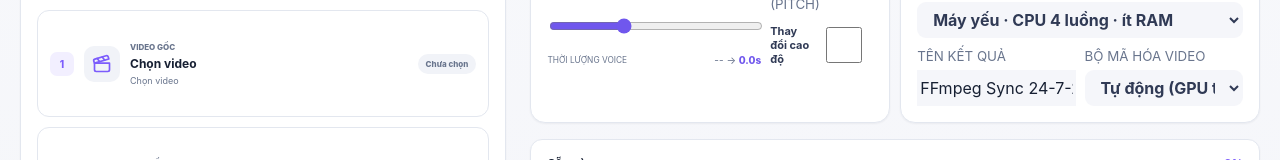
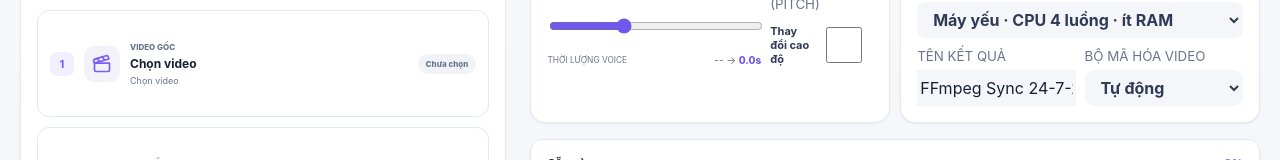
Before and after one commit to nguyenduchung98/HHVietSub, a React (Vite) app: page / in a window 1280 px wide. Both pictures are taken after a click on the button "Đồng bộ & CapCut". Shown: the part 300-460 px from the top of the page. Built offline with nearby package versions, Linux system fonts and the light colour scheme.

Commit message:
style: shorten automatic encoder label

```diff
--- a/src/App.tsx
+++ b/src/App.tsx
@@ -944,7 +944,7 @@ function FfmpegAndCapCutTab() {
         <label><small>CẤU HÌNH THEO MÁY</small><select value={renderProfile} onChange={(e)=>setRenderProfile(e.target.value as typeof renderProfile)}><option value="weak">Máy yếu · CPU 4 luồng · ít RAM</option><option value="balanced">Cân bằng · GPU tự động</option><option value="fast">Máy mạnh · GPU · cache lớn</option></select></label>
         <div className="panel-card-grid-2">
           <label><small>TÊN KẾT QUẢ</small><input value={jobName} onChange={(e)=>setJobName(e.target.value)}/></label>
-          <label><small>BỘ MÃ HÓA VIDEO</small><select value={encoder} onChange={(e)=>setEncoder(e.target.value)}><option value="auto">Tự động (GPU tốt nhất)</option><option value="nvenc">NVIDIA NVENC</option><option value="amf">AMD AMF</option><option value="qsv">Intel QSV</option><option value="x264">CPU (libx264)</option></select></label>
+          <label><small>BỘ MÃ HÓA VIDEO</small><select value={encoder} onChange={(e)=>setEncoder(e.target.value)}><option value="auto">Tự động</option><option value="nvenc">NVIDIA NVENC</option><option value="amf">AMD AMF</option><option value="qsv">Intel QSV</option><option value="x264">CPU (libx264)</option></select></label>
         </div>
       </div>
     </div>
```
